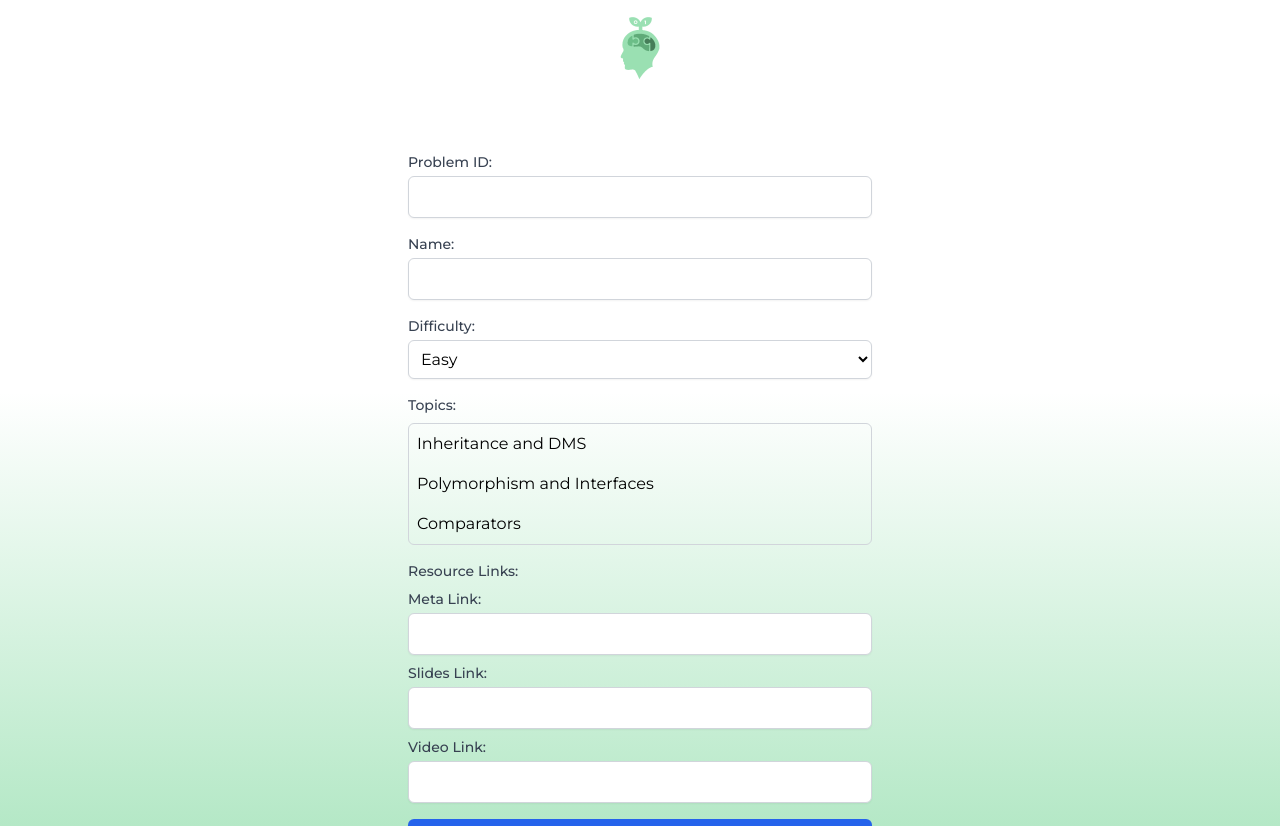
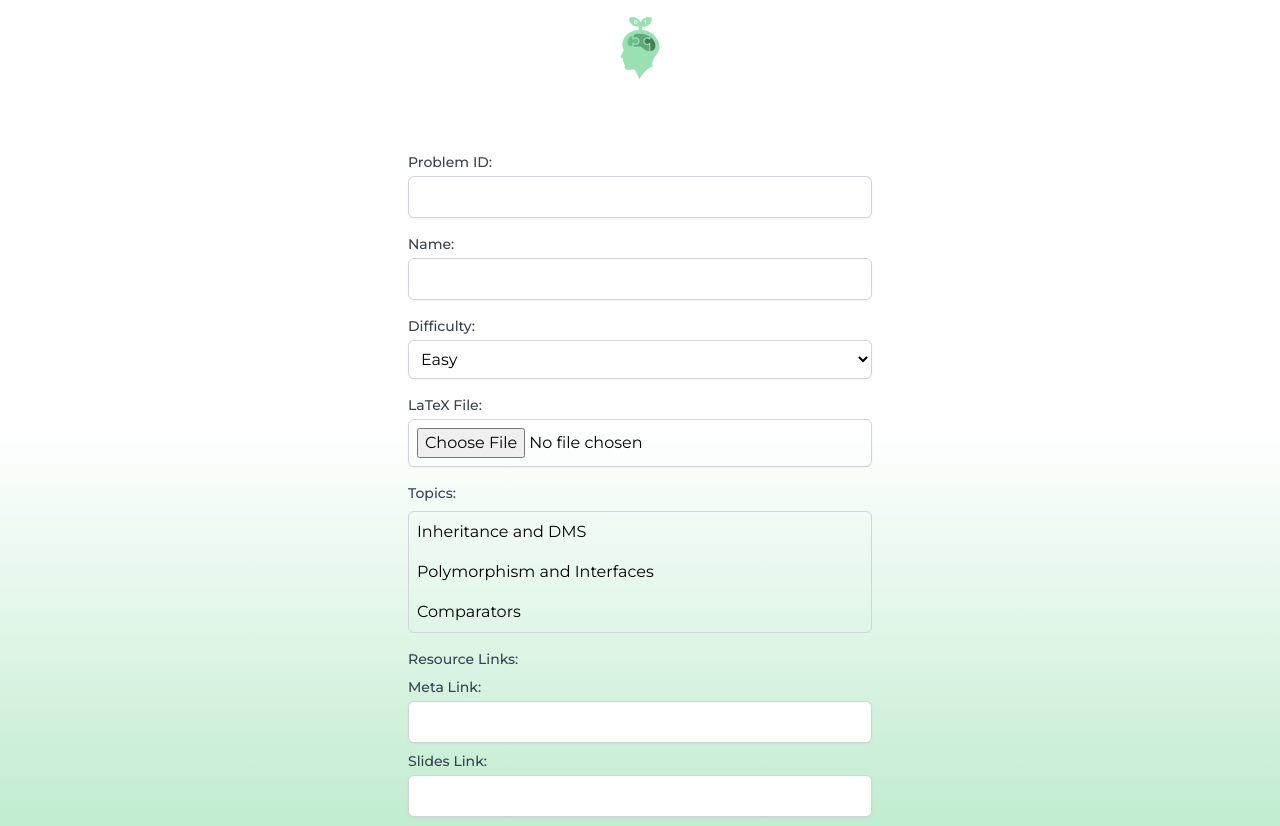
Before and after one commit to jiachenofsun/csmproblembank, a Next.js app in the folder client/: page /add in a window 1280 px wide. Shown: the top 826 px of the page. Built offline with nearby package versions, Linux system fonts and the light colour scheme.

Commit message:
added latexfile field in /add, made a dummy server.js in case i need it, installed formidable and updated npm

```diff
--- a/client/src/app/add/page.js
+++ b/client/src/app/add/page.js
@@ -5,14 +5,15 @@ import { topics } from "@/app/ui/utils.js"
 
 export default function AddProblem() {
     const [isLoading, setIsLoading] = useState(false)
+    const [selectedTopics, setSelectedTopics] = useState([])
 
-    const [selectedTopics, setSelectedTopics] = useState([])
     const problemIdRef = useRef()
     const nameRef = useRef()
     const difficultyRef = useRef()
     const metaRef = useRef()
     const slidesRef = useRef()
     const videoRef = useRef()
+    const latexRef = useRef()
 
     // const topics = [
     //     "Inheritance and DMS",
@@ -88,6 +89,7 @@ export default function AddProblem() {
         problemIdRef.current.value = ""
         nameRef.current.value = ""
         difficultyRef.current.value = "Easy"
+        latexRef.current.value = null;
         setSelectedTopics([])
         metaRef.current.value = ""
         slidesRef.current.value = ""
@@ -132,6 +134,11 @@ export default function AddProblem() {
                 <option value="Medium">Medium</option>
                 <option value="Hard">Hard</option>
             </select>
+        </div>
+
+        <div className="mb-4">
+            <label htmlFor="latexFile" className="block text-sm font-medium text-gray-700">LaTeX File:</label>
+            <input type="file" id="latexFile" name="latexFile" ref={latexRef} className="mt-1 block w-full p-2 border border-gray-300 rounded-md shadow-sm" accept=".tex" />
         </div>
 
         <div className="mb-4">
--- /dev/null
+++ b/package.json
@@ -0,0 +1,6 @@
+{
+  "dependencies": {
+    "formidable": "^3.5.1",
+    "multer": "^1.4.5-lts.1"
+  }
+}
```
Also changed, not shown: 2 other files (tests, documents, lock files or other folders).
